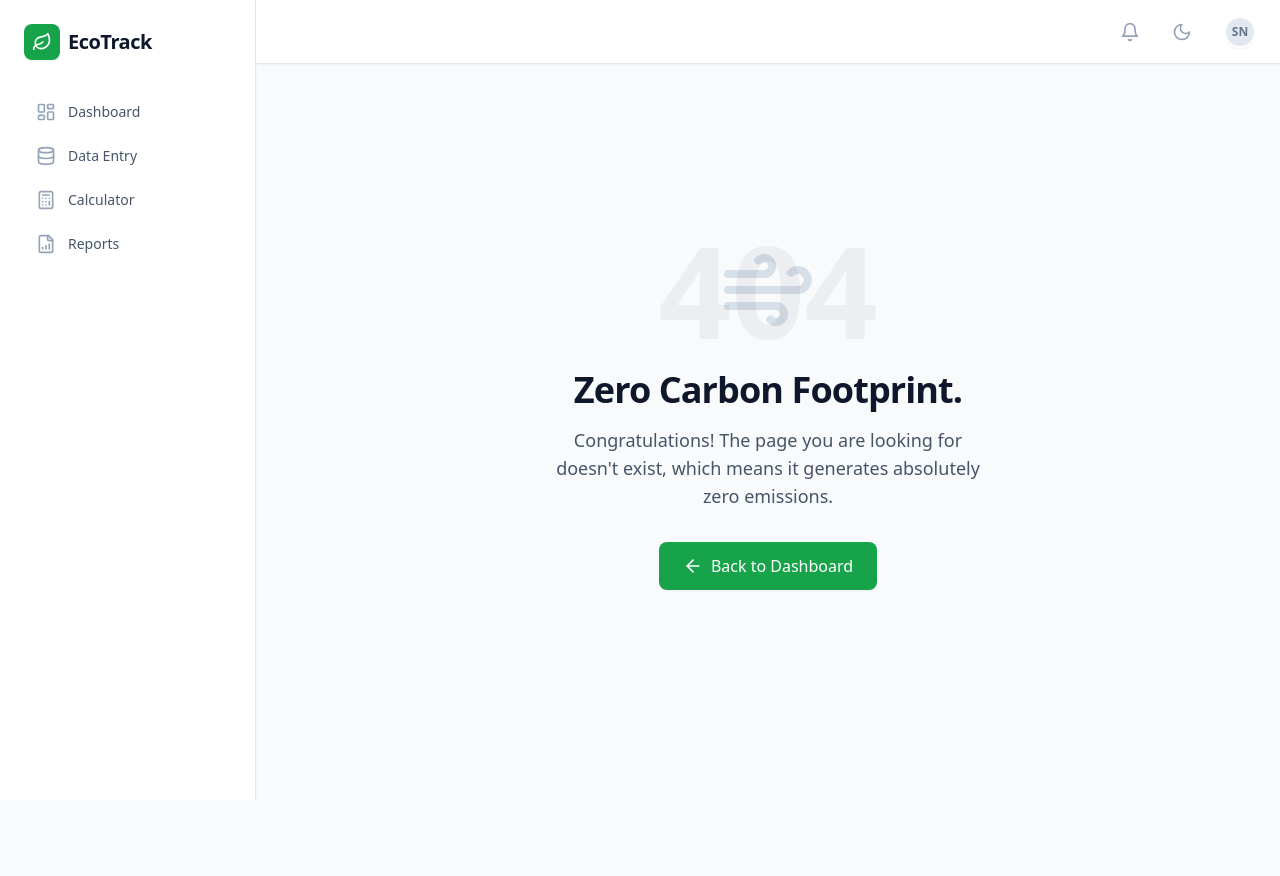
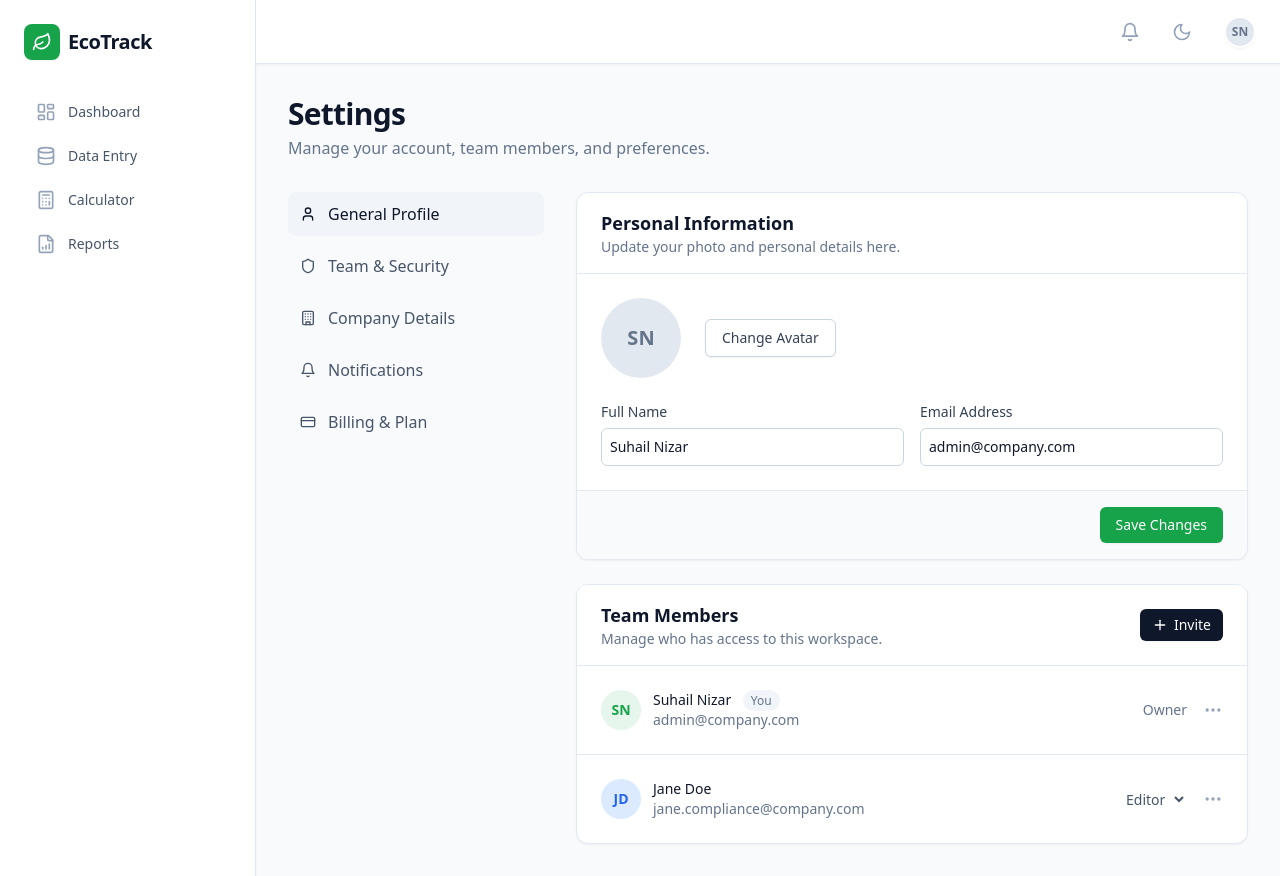
Before and after one commit to Naruto7H/EGSTRACKER, a Next.js app: page /settings in a window 1280 px wide. Before the commit this address had no page. Before the commit the page ends 800 px from the top, so only its background shows below. Built offline with nearby package versions, Linux system fonts and the light colour scheme.

Commit message:
Add SettingsPage component with user settings layout

```diff
--- /dev/null
+++ b/src/app/(dashboard)/settings/page.tsx
@@ -0,0 +1,126 @@
+import { User, Shield, Bell, Building, CreditCard, Plus, MoreHorizontal } from "lucide-react";
+
+export default function SettingsPage() {
+  return (
+    <div className="max-w-6xl space-y-8 animate-in fade-in duration-500">
+      <header>
+        <h2 className="text-3xl font-bold tracking-tight text-slate-900 dark:text-slate-50">Settings</h2>
+        <p className="text-slate-500 dark:text-slate-400 mt-1">Manage your account, team members, and preferences.</p>
+      </header>
+
+      <div className="flex flex-col md:flex-row gap-8">
+
+        {/* Settings Navigation (Vertical Tabs) */}
+        <aside className="w-full md:w-64 flex-shrink-0">
+          <nav className="flex md:flex-col gap-2 overflow-x-auto pb-4 md:pb-0 scrollbar-hide">
+            <a href="#" className="flex items-center gap-3 px-3 py-2.5 bg-slate-100 dark:bg-slate-800 text-slate-900 dark:text-slate-50 font-medium rounded-lg transition-colors whitespace-nowrap">
+              <User className="h-4 w-4" /> General Profile
+            </a>
+            <a href="#" className="flex items-center gap-3 px-3 py-2.5 text-slate-600 dark:text-slate-400 hover:bg-slate-50 dark:hover:bg-slate-900 font-medium rounded-lg transition-colors whitespace-nowrap">
+              <Shield className="h-4 w-4" /> Team & Security
+            </a>
+            <a href="#" className="flex items-center gap-3 px-3 py-2.5 text-slate-600 dark:text-slate-400 hover:bg-slate-50 dark:hover:bg-slate-900 font-medium rounded-lg transition-colors whitespace-nowrap">
+              <Building className="h-4 w-4" /> Company Details
+            </a>
+            <a href="#" className="flex items-center gap-3 px-3 py-2.5 text-slate-600 dark:text-slate-400 hover:bg-slate-50 dark:hover:bg-slate-900 font-medium rounded-lg transition-colors whitespace-nowrap">
+              <Bell className="h-4 w-4" /> Notifications
+            </a>
+            <a href="#" className="flex items-center gap-3 px-3 py-2.5 text-slate-600 dark:text-slate-400 hover:bg-slate-50 dark:hover:bg-slate-900 font-medium rounded-lg transition-colors whitespace-nowrap">
+              <CreditCard className="h-4 w-4" /> Billing & Plan
+            </a>
+          </nav>
+        </aside>
+
+        {/* Settings Content Area */}
+        <div className="flex-1 space-y-6">
+
+          {/* Profile Section */}
+          <section className="rounded-xl border border-slate-200 dark:border-slate-800 bg-white dark:bg-slate-900 overflow-hidden shadow-sm transition-colors">
+            <div className="border-b border-slate-200 dark:border-slate-800 px-6 py-4">
+              <h3 className="font-semibold text-lg text-slate-900 dark:text-slate-100">Personal Information</h3>
+              <p className="text-sm text-slate-500 dark:text-slate-400">Update your photo and personal details here.</p>
+            </div>
+            <div className="p-6 space-y-6">
+              <div className="flex items-center gap-6">
+                <div className="h-20 w-20 rounded-full bg-slate-200 dark:bg-slate-700 flex items-center justify-center text-xl font-bold text-slate-500 dark:text-slate-400">
+                  SN
+                </div>
+                <div>
+                  <button className="bg-white dark:bg-slate-800 border border-slate-300 dark:border-slate-700 text-slate-700 dark:text-slate-200 px-4 py-2 rounded-md text-sm font-medium hover:bg-slate-50 dark:hover:bg-slate-700 transition-colors shadow-sm">
+                    Change Avatar
+                  </button>
+                </div>
+              </div>
+
+              <div className="grid grid-cols-1 md:grid-cols-2 gap-4">
+                <div>
+                  <label className="block text-sm font-medium text-slate-700 dark:text-slate-300 mb-1.5">Full Name</label>
+                  <input type="text" defaultValue="Suhail Nizar" className="w-full rounded-md border border-slate-300 dark:border-slate-700 bg-transparent p-2 text-sm text-slate-900 dark:text-slate-100 focus:border-primary focus:ring-1 focus:ring-primary outline-none transition-colors" />
+                </div>
+                <div>
+                  <label className="block text-sm font-medium text-slate-700 dark:text-slate-300 mb-1.5">Email Address</label>
+                  <input type="email" defaultValue="admin@company.com" className="w-full rounded-md border border-slate-300 dark:border-slate-700 bg-transparent p-2 text-sm text-slate-900 dark:text-slate-100 focus:border-primary focus:ring-1 focus:ring-primary outline-none transition-colors" />
+                </div>
+              </div>
+            </div>
+            <div className="bg-slate-50 dark:bg-slate-950/50 px-6 py-4 flex justify-end border-t border-slate-200 dark:border-slate-800">
+              <button className="bg-primary text-white px-4 py-2 rounded-md text-sm font-medium hover:bg-green-700 transition-colors shadow-sm">
+                Save Changes
+              </button>
+            </div>
+          </section>
+
+          {/* Team Members Section */}
+          <section className="rounded-xl border border-slate-200 dark:border-slate-800 bg-white dark:bg-slate-900 overflow-hidden shadow-sm transition-colors">
+            <div className="border-b border-slate-200 dark:border-slate-800 px-6 py-4 flex justify-between items-center bg-white dark:bg-slate-900">
+              <div>
+                <h3 className="font-semibold text-lg text-slate-900 dark:text-slate-100">Team Members</h3>
+                <p className="text-sm text-slate-500 dark:text-slate-400">Manage who has access to this workspace.</p>
+              </div>
+              <button className="flex items-center gap-1.5 bg-slate-900 dark:bg-white text-white dark:text-slate-900 px-3 py-1.5 rounded-md text-sm font-medium hover:bg-slate-800 dark:hover:bg-slate-100 transition-colors shadow-sm">
+                <Plus className="h-4 w-4" /> Invite
+              </button>
+            </div>
+
+            <div className="divide-y divide-slate-200 dark:divide-slate-800">
+              {/* Member 1 */}
+              <div className="flex items-center justify-between p-6">
+                <div className="flex items-center gap-3">
+                  <div className="h-10 w-10 rounded-full bg-primary/10 text-primary flex items-center justify-center font-bold text-sm">SN</div>
+                  <div>
+                    <p className="font-medium text-sm text-slate-900 dark:text-slate-100">Suhail Nizar <span className="ml-2 text-xs bg-slate-100 dark:bg-slate-800 text-slate-500 dark:text-slate-400 px-2 py-0.5 rounded-full">You</span></p>
+                    <p className="text-sm text-slate-500 dark:text-slate-400">admin@company.com</p>
+                  </div>
+                </div>
+                <div className="flex items-center gap-4">
+                  <span className="text-sm text-slate-500 dark:text-slate-400 hidden sm:inline-block">Owner</span>
+                  <button className="text-slate-400 hover:text-slate-600 dark:hover:text-slate-300"><MoreHorizontal className="h-5 w-5" /></button>
+                </div>
+              </div>
+
+              {/* Member 2 */}
+              <div className="flex items-center justify-between p-6">
+                <div className="flex items-center gap-3">
+                  <div className="h-10 w-10 rounded-full bg-blue-100 text-blue-600 flex items-center justify-center font-bold text-sm">JD</div>
+                  <div>
+                    <p className="font-medium text-sm text-slate-900 dark:text-slate-100">Jane Doe</p>
+                    <p className="text-sm text-slate-500 dark:text-slate-400">jane.compliance@company.com</p>
+                  </div>
+                </div>
+                <div className="flex items-center gap-4">
+                  <select className="text-sm border-none bg-transparent text-slate-600 dark:text-slate-300 outline-none cursor-pointer hidden sm:inline-block font-medium">
+                    <option>Editor</option>
+                    <option>Viewer</option>
+                    <option>Admin</option>
+                  </select>
+                  <button className="text-slate-400 hover:text-slate-600 dark:hover:text-slate-300"><MoreHorizontal className="h-5 w-5" /></button>
+                </div>
+              </div>
+            </div>
+          </section>
+
+        </div>
+      </div>
+    </div>
+  );
+}
```
